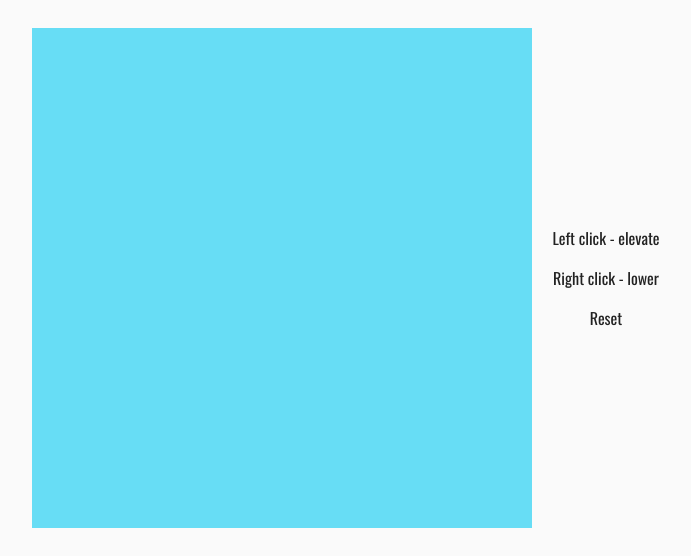
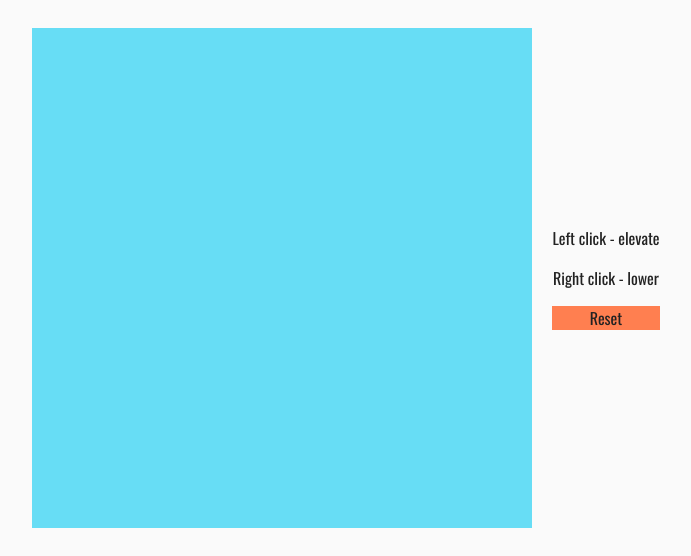
Before and after one commit to gergoabraham/map-elevation, a website: page index.html in a window 1280 px wide. In both pictures the pointer is over the element "Reset". Shown: the part 90-646 px from the top of the page, without its empty margins (284-975 px from the left). Drawn offline with nearby package versions, Linux system fonts and the light colour scheme.

Commit message:
Cursor for map and reset style added

```diff
--- a/style.css
+++ b/style.css
@@ -19,9 +19,15 @@ body {
     width: 90vw;
     max-height: 500px;
     max-width: 500px;
+    cursor: crosshair;
 }
 
 #legend {
     padding-left: 20px;
     padding-right: 20px;
 }
+
+#reset:hover {
+    cursor: pointer;
+    background-color: coral;
+}
```
